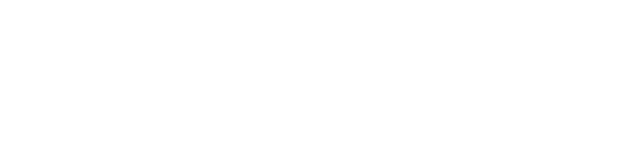
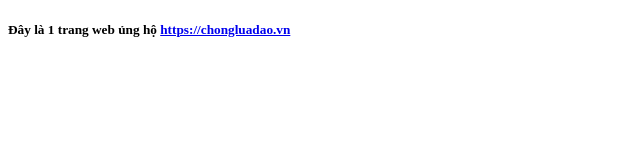
Before and after one commit to Hacker658348/ung-ho-chongluadao.vn, a plain HTML site: page index.html in a window 1280 px wide. Shown: the whole page, without its empty margins (0-640 px from the left). Drawn offline with Linux system fonts and the light colour scheme.

Commit message:
Update index.html

```diff
--- a/index.html
+++ b/index.html
@@ -3,3 +3,9 @@
    <html lang="en">
      <head>
        <link rel="icon" type="image/png" href="https://scontent-frt3-1.xx.fbcdn.net/v/t1.6435-9/147687605_175346727435046_3131544771273014279_n.jpg?_nc_cat=108&ccb=1-3&_nc_sid=09cbfe&_nc_ohc=kx8FO8shadgAX_oSELT&_nc_ht=scontent-frt3-1.xx&oh=45555c4e0a607c717fb0db6855eb0708&oe=60D19641"/>
+       <title>Đây là 1 trang web ủng hộ chongluadao.vn</title>
+      </head>
+    <body>
+       <h5>Đây là 1 trang web ủng hộ <a href="https://chongluadao.vn">https://chongluadao.vn</a></h5>
+</body>
+</html>
```
